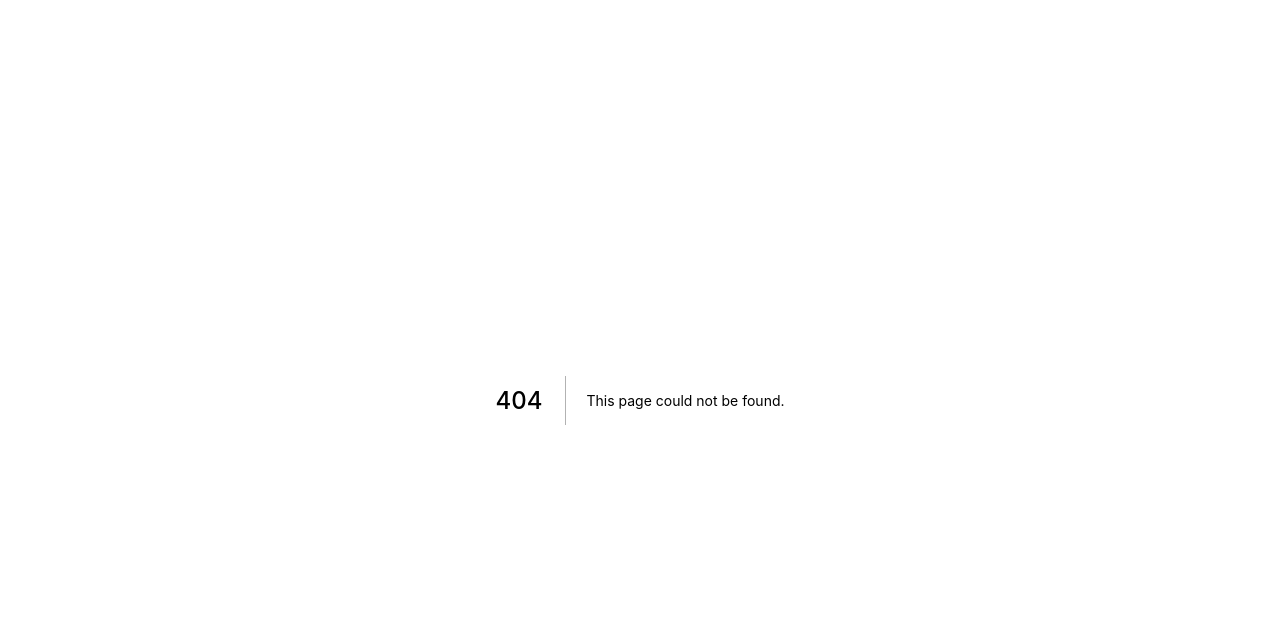
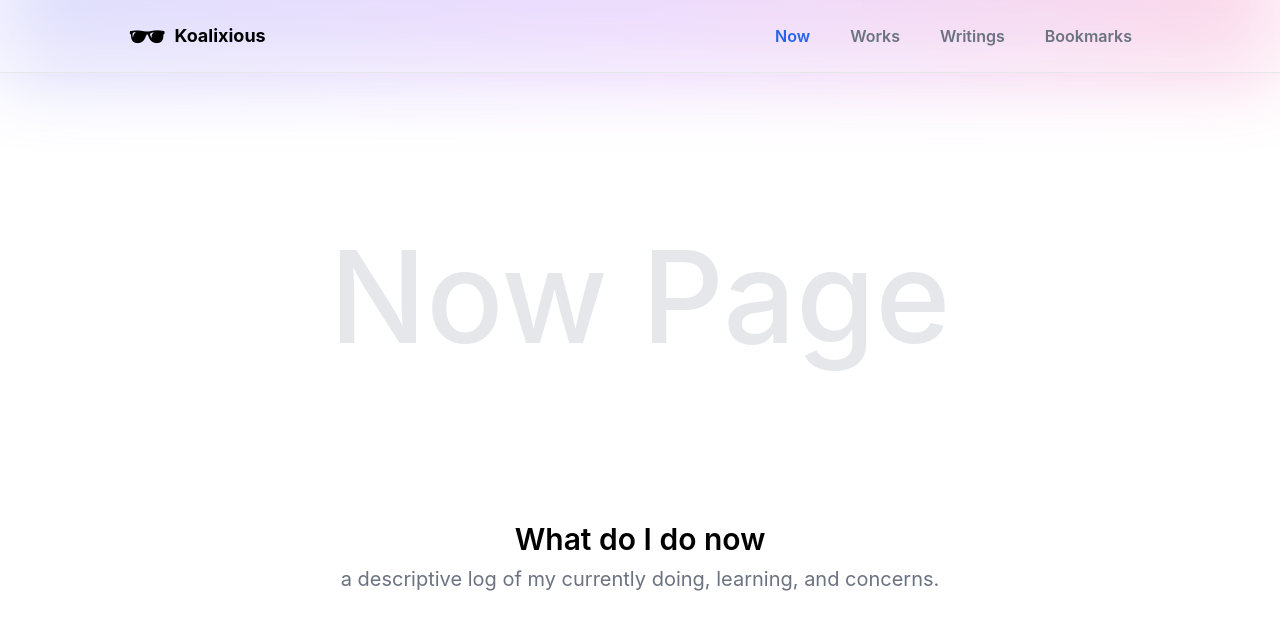
Before and after one commit to koalicioous/koalixious, a Next.js app: page /now in a window 1280 px wide. Before the commit this address had no page. Shown: the top 630 px of the page. Built offline with nearby package versions, Linux system fonts and the light colour scheme.

Commit message:
initiating pages

```diff
--- /dev/null
+++ b/components/heading.tsx
@@ -0,0 +1,16 @@
+interface HeadingProps {
+    title: string,
+    subtitle: string,
+    description: string,
+}
+export default function Heading({ title, subtitle, description }: HeadingProps){
+    return (
+        <section>
+            <h1 className="text-center text-5xl md:text-9xl font-medium text-gray-200 my-40">
+                { title }
+            </h1>
+            <h2 className="text-center text-xl font-semibold md:text-3xl">{ subtitle }</h2>
+            <p className="text-center text-sm mt-2 md:text-xl text-gray-500">{ description }</p>
+        </section>
+    )
+}
--- a/components/index/about.tsx
+++ b/components/index/about.tsx
@@ -28,8 +28,8 @@ const LINKS = [
 
 export default function HomeAbout(){
     return (
-        <section className="grid grid-cols-1 md:grid-cols-2 md:gap-8 text-xs md:text-lg max-w-7xl">
-            <div className="bg-gray-0 px-6 py-8 rounded-lg leading-loose text-gray-600">
+        <section className="grid grid-cols-1 md:grid-cols-2 md:gap-8 text-xs md:text-lg xl:w-5/6">
+            <div className="bg-gray-0 sm:px-6 py-8 rounded-lg leading-loose text-gray-600">
                 <h1 className="text-xl md:text-3xl mb-4">🎵 Intro</h1>
                 <p>
                     Hi! My name is Muhammad Ulil Albab Surya Negara (@Koalicioous). I&apos;m a software engineer specializing in frontend development. <br />
@@ -47,7 +47,7 @@ export default function HomeAbout(){
                     If you are interested in hiring me or having further conversation, simply send me a message!
                 </p>
             </div>
-            <div className="px-6 py-8 rounded-lg leading-loose text-gray-600">
+            <div className="sm:px-6 py-8 rounded-lg leading-loose text-gray-600">
                 <h1 className="text-xl md:text-3xl mb-4">🔗 Quick Access</h1>
                 <ul>
                     {
--- a/components/index/heading.tsx
+++ b/components/index/heading.tsx
@@ -2,7 +2,7 @@ import { RoughNotation } from "react-rough-notation";
 
 export default function HomeHeading(){
     return (
-        <div className="whitespace-pre-line mx-5 sm:mx-0 font-bold text-3xl sm:text-4xl md:text-6xl xl:text-8xl mt-24 xl:mt-60 mb-10 xl:mb-16 text-gray-800" style={{ lineHeight: '1.3'}}>
+        <div className="whitespace-pre-line mx-5 sm:mx-0 font-bold text-3xl sm:text-4xl md:text-6xl xl:text-8xl mt-24 xl:mt-48 mb-10 xl:mb-16 text-gray-800" style={{ lineHeight: '1.3'}}>
             Hello! <p className="sm:hidden"></p> <RoughNotation type="underline" show strokeWidth={2} color="#999999">Koalixious</RoughNotation> is here <br/>
             <span className="heading">
                 a Frontend Engineer<br/>
--- a/components/layouts/default.tsx
+++ b/components/layouts/default.tsx
@@ -1,14 +1,18 @@
 import * as React from 'react';
+import Navigation from '../navbar';
 
 interface DefaultLayoutProps {
     children: React.ReactNode;
 }
 export default function DefaultLayout({ children }: DefaultLayoutProps){
     return (
-        <main className=''>
-            <section className='mx-4 sm:mx-8 md:mx-10 xl:mx-32'>
-                { children }
-            </section>
-        </main>
+        <>
+            <Navigation />
+            <main className=''>
+                <section className='mx-4 sm:mx-8 md:mx-10 xl:mx-32'>
+                    { children }
+                </section>
+            </main>
+        </>
     )
 }
--- /dev/null
+++ b/components/navbar.tsx
@@ -0,0 +1,54 @@
+import Link from "next/link"
+import { useRouter } from "next/router"
+
+const MENUS = [
+    {
+        name: 'Now',
+        link: '/now',
+    },
+    {
+        name: 'Works',
+        link: '/works',
+    },
+    {
+        name: 'Writings',
+        link: '/writings',
+    },
+    {
+        name: 'Bookmarks',
+        link: '/bookmarks',
+    },
+]
+export default function Navbar(){
+    const router = useRouter();
+    console.log(router.pathname)
+    return (
+        <>
+            <nav className="border-b sticky top-0 z-20 bg-white filter bg-opacity-30 backdrop-blur-md">
+                <section className="mx-4 sm:mx-8 md:mx-10 xl:mx-32 py-4 flex items-center justify-between">
+                    <Link href="/">
+                        <a className="flex items-center">
+                            <span className="text-2xl md:text-4xl hidden sm:block">🕶</span>
+                            <span  className="font-bold text-sm md:text-lg ml-2">Koalixious</span>
+                        </a>
+                    </Link>
+                    <ul className="hidden md:block">
+                        {
+                            MENUS.map((item) => {
+                                return (
+                                    <Link key={item.name} href={item.link}>
+                                        <a className={"transition-all inline-block px-5 py-2 rounded-md font-semibold hover:bg-white hover:bg-opacity-50 hover:text-blue-600 focus:outline-none focus:ring  " + (router.pathname === item.link ? 'text-blue-600' : 'text-gray-500')}>
+                                            {item.name}
+                                        </a>
+                                    </Link>
+                                )
+                            })
+                        }
+                    </ul>
+                </section>
+            </nav>
+            <div className="bg-gradient-to-r from-indigo-500 via-purple-500 to-pink-500 h-40 blur-2xl opacity-30 -mt-40 relative z-10">
+            </div>
+        </>
+    )
+}
--- /dev/null
+++ b/pages/bookmarks.tsx
@@ -0,0 +1,10 @@
+import DefaultLayout from '../components/layouts/default'
+import Heading from '../components/heading'
+
+export default function Bookmarks(){
+  return (
+    <DefaultLayout>
+      <Heading title='Bookmarks' subtitle='Interesting Stuff' description='What i highlighted from books I read and gems from the internet.' />
+    </DefaultLayout>
+  )
+}
--- /dev/null
+++ b/pages/now.tsx
@@ -0,0 +1,12 @@
+import DefaultLayout from '../components/layouts/default'
+import Heading from '../components/heading'
+
+export default function Now(){
+  return (
+    <DefaultLayout>
+      <main className='max-w-7xl mx-auto'>
+        <Heading title='Now Page' subtitle='What do I do now' description='a descriptive log of my currently doing, learning, and concerns.' />
+      </main>
+    </DefaultLayout>
+  )
+}
--- /dev/null
+++ b/pages/works.tsx
@@ -0,0 +1,10 @@
+import DefaultLayout from '../components/layouts/default'
+import Heading from '../components/heading'
+
+export default function Works(){
+  return (
+    <DefaultLayout>
+      <Heading title='Works' subtitle='Projects and Experiences' description='documentation of where I have been and what am i been doing.' />
+    </DefaultLayout>
+  )
+}
--- /dev/null
+++ b/pages/writings.tsx
@@ -0,0 +1,10 @@
+import DefaultLayout from '../components/layouts/default'
+import Heading from '../components/heading'
+
+export default function Writings(){
+  return (
+    <DefaultLayout>
+      <Heading title='Writings' subtitle='Words, codes, and everything in between' description='a collection of technical writing and reflective articles of mine.' />
+    </DefaultLayout>
+  )
+}
```
